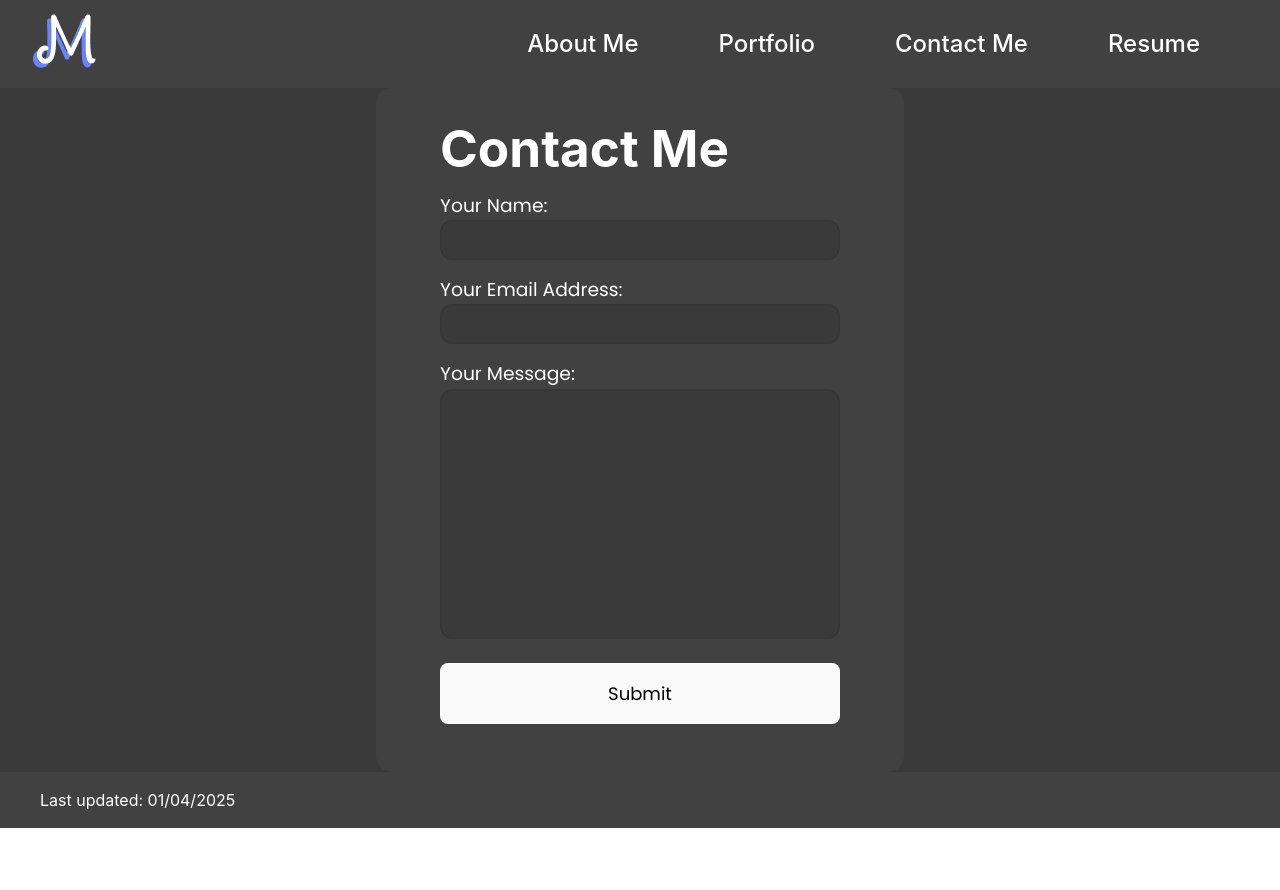
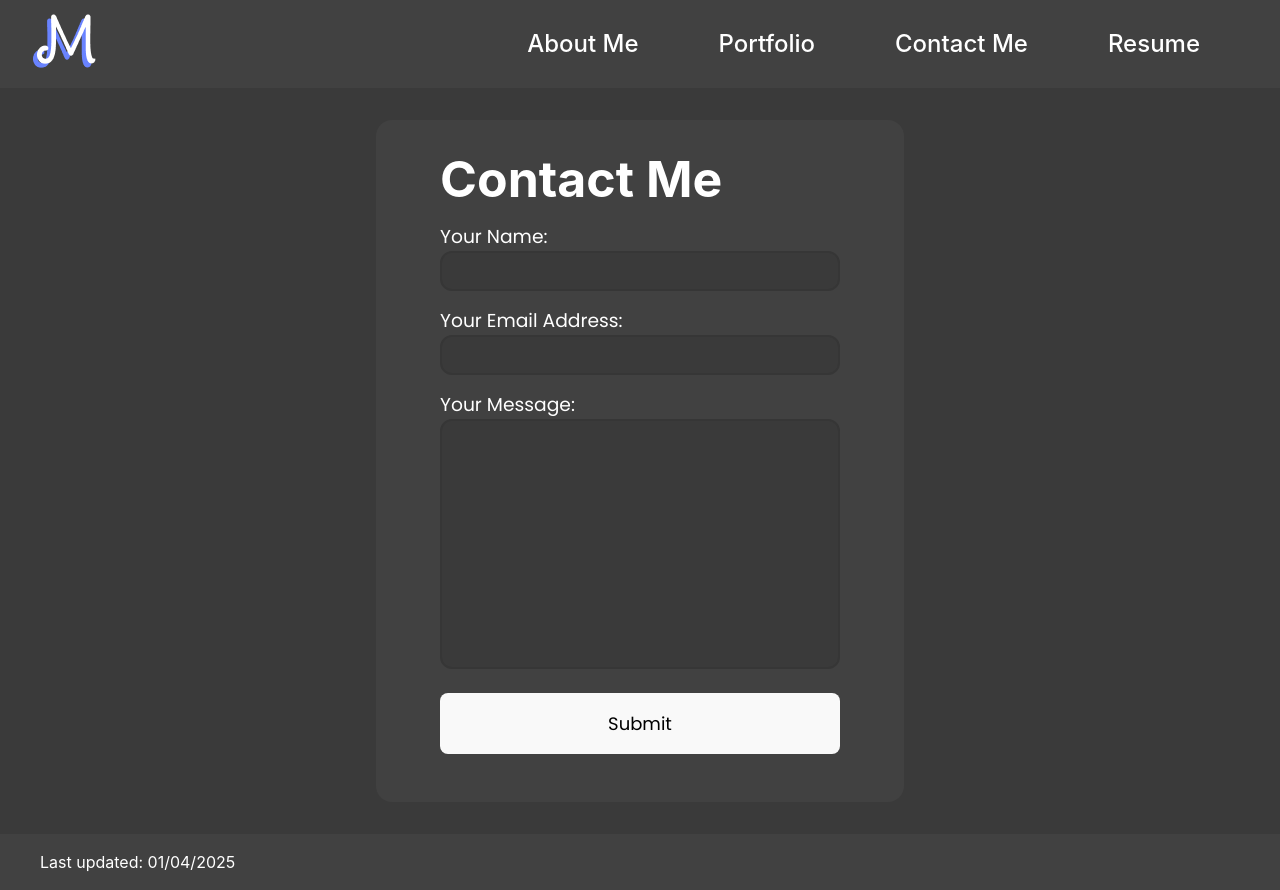
Before and after one commit to MichaelaHunt/Michaela-Hunt-Portfolio, a React (Vite) app in the folder Portfolio/: page /ContactMe in a window 1280 px wide. Before the commit the page ends 828 px from the top, so only its background shows below. Built offline with nearby package versions, Linux system fonts and the light colour scheme.

Commit message:
contact me is responsive

```diff
--- a/Portfolio/src/App.css
+++ b/Portfolio/src/App.css
@@ -205,11 +205,16 @@ span {
   display: flex;
   flex-direction: row;
   justify-content: center;
+  padding: 2rem 0;
 }
 
 .contactContainer {
   border-radius: 1rem;
-  padding: 2rem 4rem 3rem;
+  padding: 1rem 2rem 2rem;
+}
+
+.contactContainer>h1 {
+  font-size: 2.5rem;
 }
 
 .contactContainer>h3 {
@@ -221,13 +226,12 @@ span {
 input, textarea {
   font-family: sans-serif;
   font-size: 1.125rem;
-  width: 28rem;
   border-radius: 0.75rem;
   background-color: var(--background-grey);
   border: solid 2px #363636;
   color: white;
   padding-left: 0.5rem;
-  width: 25rem;
+  width: 17rem;
 }
 
 input {
@@ -270,7 +274,38 @@ input:focus, textarea:focus, button:focus {
 
 /* contact me */
 @media (min-width: 575px) {
+  .contactContainer {
+    border-radius: 1rem;
+    padding: 2rem 4rem 3rem;
+  }
 
+  .contactContainer>h1 {
+    font-size: 3.125rem;
+  }
+
+  .contactContainer>h3 {
+    font-weight: 400;
+    margin-top: 1rem;
+  }
+
+  input, textarea {
+    font-size: 1.125rem;
+    width: 28rem;
+    border-radius: 0.75rem;
+    padding-left: 0.5rem;
+    width: 25rem;
+  }
+
+  .longInput {
+    height: 15.625rem;
+    padding: 0.75rem;
+  }
+
+  .contactMeButton {
+    margin-top: 1.5rem;
+    padding: 1rem 0;
+    font-size: 1.125rem;
+  }
 }
 
 /* About me */
```
